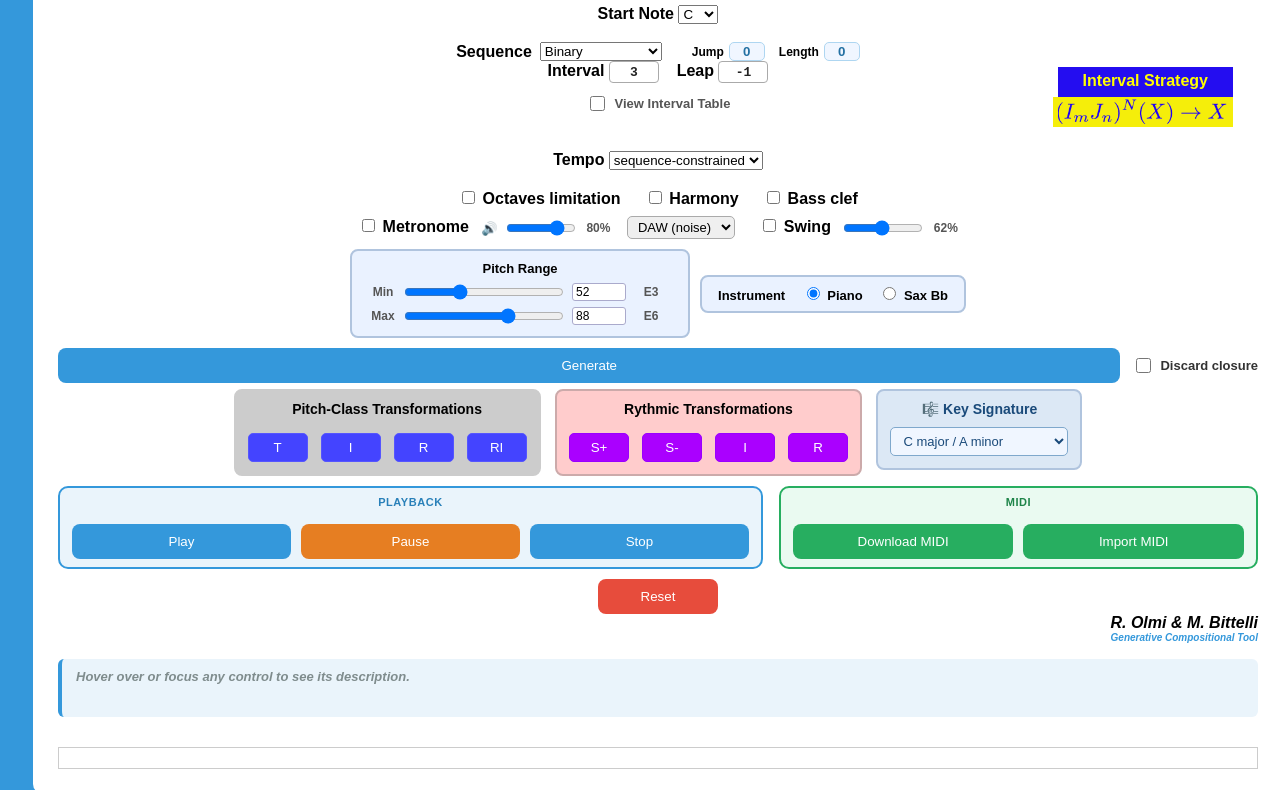
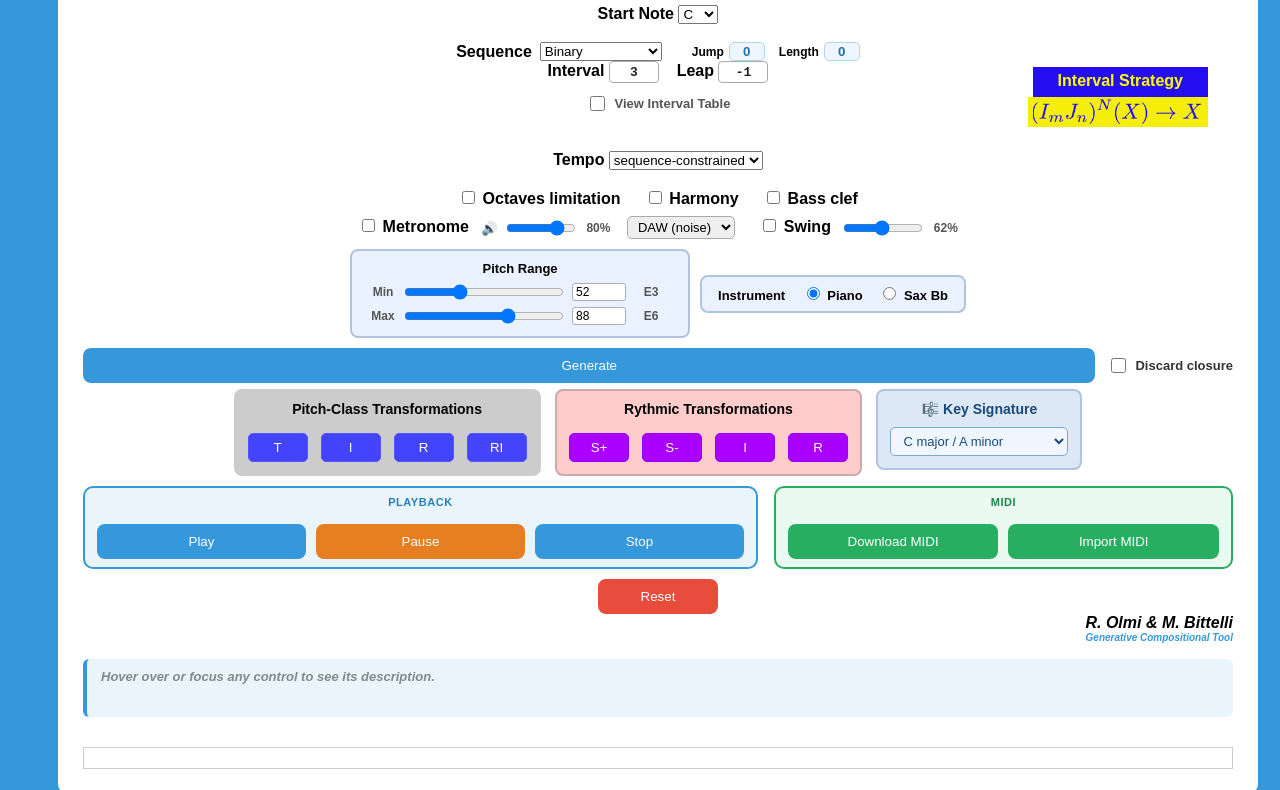
Before and after one commit to RobeOl/geco-android, a website: page www/GeCo-Tool.html in a window 1280 px wide. Shown: the part 181-971 px from the top of the page. Drawn offline with nearby package versions, Linux system fonts and the light colour scheme; a script that the page names is missing.

Commit message:
ulteriore aggiornamento versione

```diff
--- a/www/GeCo-Tool.html
+++ b/www/GeCo-Tool.html
@@ -28,11 +28,13 @@
     }
 
 .container{
-    width:1200px;
+    width:100%;
+    max-width:1200px;
     margin:30px auto;
     background:white;
     padding:25px;
     border-radius:10px;
+    box-sizing:border-box;
 }
 
 button{
```
